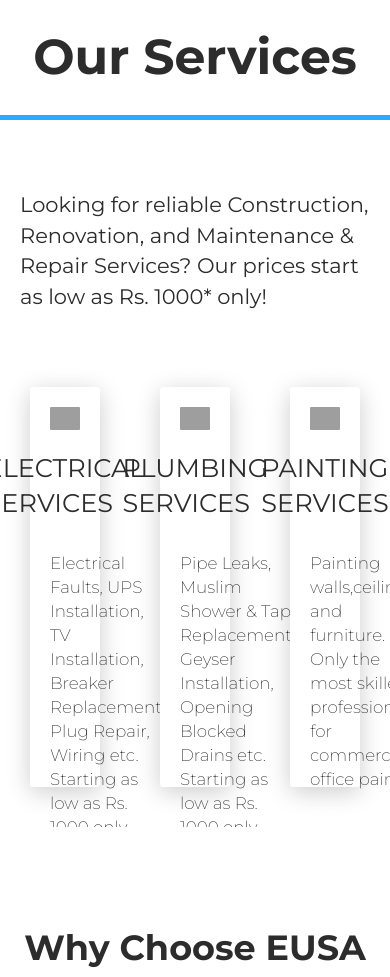
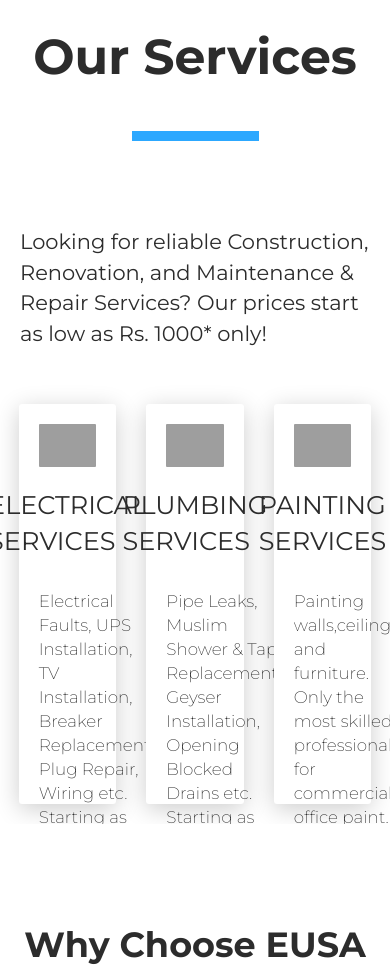
Before and after one commit to shehrozmughal70/EUSA-Web-Portal, a React app in the folder React frontend/: page /index in a window 390 px wide. Shown: the part 1020-1997 px from the top of the page. Built offline with nearby package versions, Linux system fonts and the light colour scheme; grey boxes are pictures that could not be loaded; what react-chatbot-kit would draw is missing.

Commit message:
adding media queries to cards

```diff
--- a/React frontend/src/components/Card/Card.css
+++ b/React frontend/src/components/Card/Card.css
@@ -24,3 +24,12 @@
   width: 150px;
   object-fit: contain;
 }
+
+@media screen and (max-width: 600px) {
+  .card > p {
+    line-break: 14px;
+  }
+  .card {
+    margin: 20px 15px;
+  }
+}
--- a/React frontend/src/components/Headers/IndexHeader.js
+++ b/React frontend/src/components/Headers/IndexHeader.js
@@ -14,6 +14,9 @@ const useStyles = makeStyles({
     marginTop: '220px',
     marginLeft: '-100px',
     width: '70%',
+  },
+  heading: {
+    marginLeft: '50px',
   }
 });
 
@@ -48,7 +51,7 @@ function IndexHeader() {
         ></div>
         <Container>
           <div className={classes.content}>
-            <h1>Quick. Reliable. Affordable.</h1>
+            <h1 className={classes.heading}>Quick. Reliable. Affordable.</h1>
             <h3>EUSA aims to add value to customers' lives by providing a smart solution to all their problems. We are providing the largest range of home maintenance services all over Karachi and Lahore.</h3>
           </div>
 
--- a/React frontend/src/views/index-sections/Images.js
+++ b/React frontend/src/views/index-sections/Images.js
@@ -10,17 +10,24 @@ const useStyles = makeStyles({
     display: 'flex',
     alignItems: 'center',
     justifyContent: 'center',
+    '@media (max-width: 600px)': {
+      flexWrap: 'wrap',
+    },
   },
   heading: {
     display: 'flex',
     alignItems: 'center',
     justifyContent: 'center',
     marginTop: '50px',
-    borderBottom: '5px solid #2ca8ff',
-
+    flexDirection: 'column'
+    // borderBottom: '5px solid #2ca8ff',
   }
   , h: {
     fontWeight: 'bold'
+  },
+  line: {
+    border: '5px solid #2ca8ff',
+    width: '30vw'
   },
   banner: {
     display: 'flex',
@@ -32,7 +39,8 @@ const useStyles = makeStyles({
     marginRight: 'auto',
     marginTop: '20px',
     fontSize: '14px',
-    fontWeight: 'bold'
+    fontWeight: 'bold',
+    wordWrap: 'break-word',
   }
 });
 
@@ -44,6 +52,7 @@ function Images() {
       <div className={classes.banner}>
         <div className={classes.heading}>
           <h1 className={classes.h}>Our Services</h1>
+          <hr className={classes.line} />
         </div>
         <div className={classes.paragraph}>
           <h4>Looking for reliable Construction, Renovation, and Maintenance & Repair Services? Our prices start as low as Rs. 1000* only!</h4>
```
